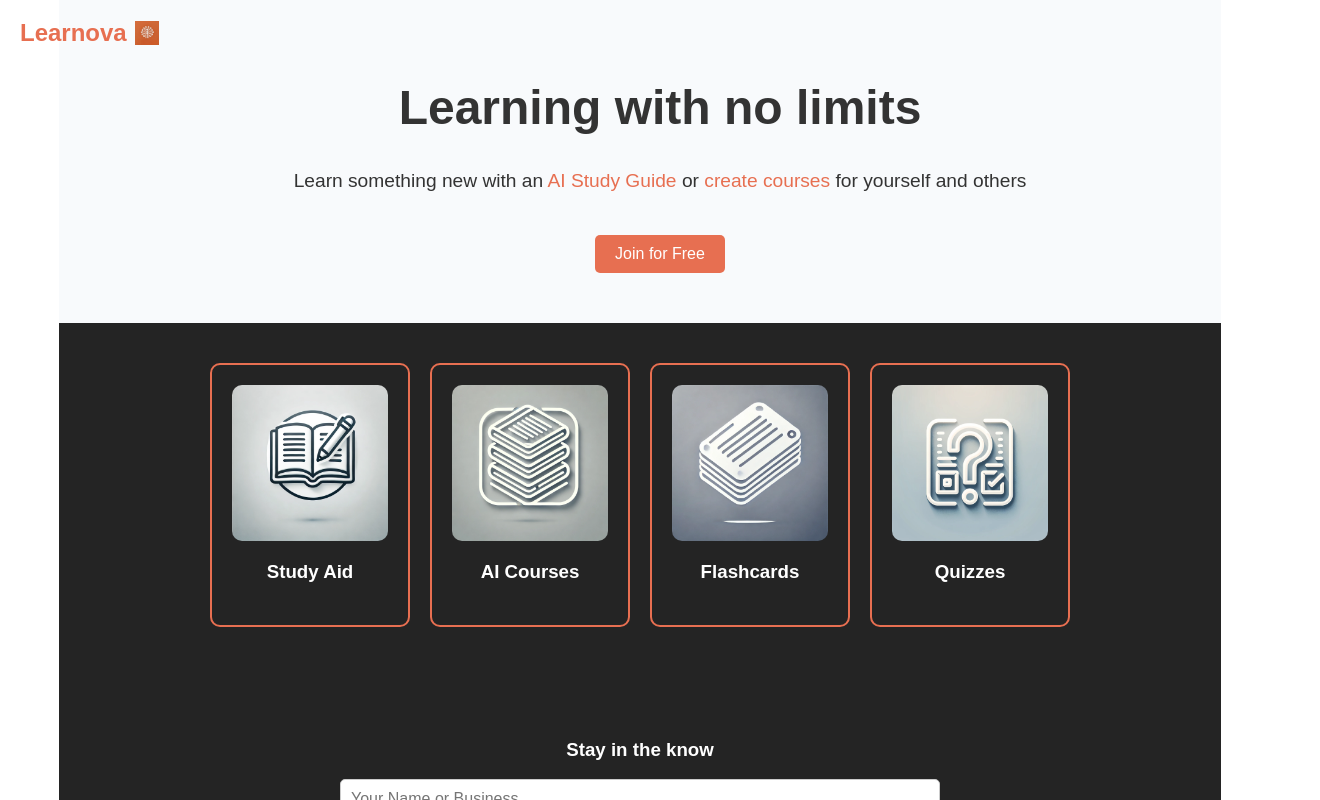
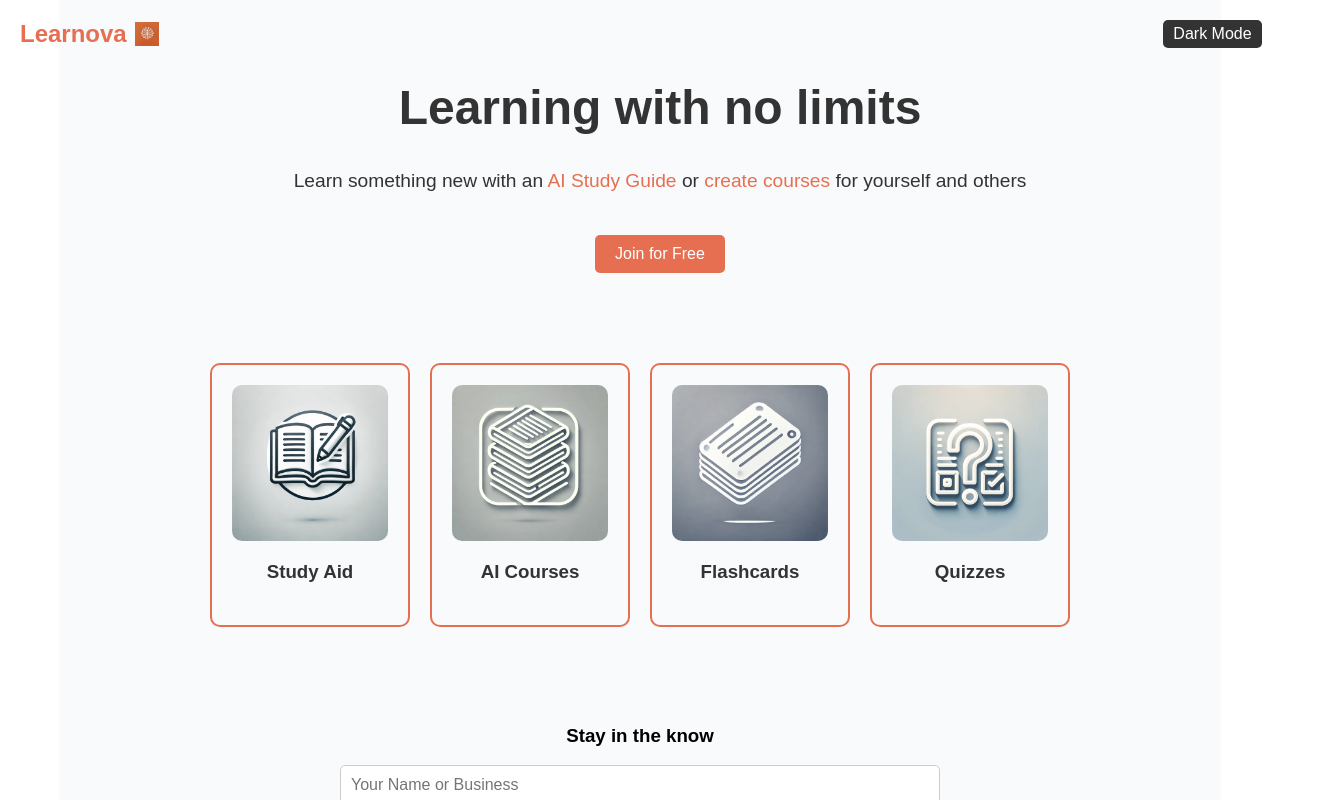
Before and after one commit to Zdrown/LearnovaComingSoon, a React (Vite) app: page / in a window 1280 px wide. Shown: the top 800 px of the page, 1320 px wide, since content can reach past the window. Built offline with nearby package versions, Linux system fonts and the light colour scheme.

Commit message:
light and dark theme

```diff
--- a/src/App.jsx
+++ b/src/App.jsx
@@ -2,6 +2,12 @@ import React, { useState } from 'react';
 import emailjs from '@emailjs/browser';
 
 function ComingSoon() {
+  const [isDarkMode, setIsDarkMode] = useState(false);
+
+  const toggleTheme = () => {
+    setIsDarkMode((prevMode) => !prevMode);
+  };
+
   const [formData, setFormData] = useState({
     name: '',
     email: '',
@@ -33,23 +39,48 @@ function ComingSoon() {
   };
 
   return (
-    <div style={{ fontFamily: 'Arial, sans-serif', color: '#333', overflow: 'hidden' }}>
-      {/* Header with Logo */}
+    <div
+      style={{
+        fontFamily: 'Arial, sans-serif',
+        color: isDarkMode ? '#FFF' : '#333',
+        backgroundColor: isDarkMode ? '#242424' : '#F8FAFC',
+        overflowX: 'hidden',  // Hide any horizontal overflow
+        width: '100%',       // Full viewport width
+        minHeight: '100vh',
+        transition: 'background-color 0.3s ease, color 0.3s ease',
+      }}
+    >
+      {/* Header with Logo and Theme Toggle */}
       <div style={{
         display: 'flex',
         alignItems: 'center',
         padding: '20px',
         position: 'absolute',
         top: '0',
-        left: '0'
+        left: '0',
+        width: '100%',
+        justifyContent: 'space-between',
       }}>
-        <h1 className="header-logo" style={{ fontSize: '1.5em', fontWeight: 'bold', margin: '0', color: '#E76F51' }}>Learnova</h1>
-        <img src="/learnovaicon.png" alt="icon" style={{ width: '24px', height: '24px', marginLeft: '8px' }} />
+        <div style={{ display: 'flex', alignItems: 'center' }}>
+          <h1 className="header-logo" style={{ fontSize: '1.5em', fontWeight: 'bold', margin: '0', color: '#E76F51' }}>Learnova</h1>
+          <img src="/learnovaicon.png" alt="icon" style={{ width: '24px', height: '24px', marginLeft: '8px' }} />
+        </div>
+        <button onClick={toggleTheme} style={{
+          padding: '5px 10px',
+          backgroundColor: isDarkMode ? '#FFF' : '#333',
+          color: isDarkMode ? '#333' : '#FFF',
+          border: 'none',
+          borderRadius: '5px',
+          cursor: 'pointer',
+          marginRight: '3vw'
+        }}>
+          {isDarkMode ? 'Light Mode' : 'Dark Mode'}
+        </button>
       </div>
+
       {/* Hero Section */}
       <div className="hero-section" style={{
         padding: '50px 20px',
-        backgroundColor: '#F8FAFC',
         textAlign: 'center',
         width: '100%'
       }}>
@@ -71,7 +102,7 @@ function ComingSoon() {
         </button>
       </div>
 
-      {/* Informational Cards with Orange Outlines */}
+      {/* Informational Cards */}
       <div style={{
         display: 'flex',
         justifyContent: 'center',
@@ -92,18 +123,18 @@ function ComingSoon() {
             borderRadius: '10px',
             textAlign: 'center',
             width: '200px',
-            border: '2px solid #E76F51', // Orange border for each card
+            border: '2px solid #E76F51',
             boxSizing: 'border-box',
           }}>
             <img src={card.imgSrc} alt={card.title} style={{ width: '100%', borderRadius: '10px' }} />
-            <h3 style={{ color: '#ffff', marginTop: '10px' }}>{card.title}</h3>
+            <h3 style={{ color: isDarkMode ? '#FFF' : '#333', marginTop: '10px' }}>{card.title}</h3>
           </div>
         ))}
       </div>
 
       {/* Form Section */}
       <div className="form-section" style={{ maxWidth: '600px', margin: '20px auto', padding: '30px' }}>
-        <h3 style={{ color: '#ffff', fontWeight: 'bold', marginBottom: '10px', textAlign: 'center' , marginBottom: '15px'}}>
+        <h3 style={{ color: isDarkMode ? '#FFF' : '#000', fontWeight: 'bold', marginBottom: '15px', textAlign: 'center', marginTop: '5px'}}>
           Stay in the know
         </h3>
         <form onSubmit={handleSubmit} style={{ display: 'flex', flexDirection: 'column', gap: '20px' }}>
@@ -151,7 +182,7 @@ function ComingSoon() {
       </div>
 
       {/* Scrolling Banner with Icons */}
-      <div style={{
+        <div style={{
         backgroundColor: '#E76F51',
         paddingTop: '20px',
         paddingBottom: '20px',
@@ -191,7 +222,6 @@ function ComingSoon() {
           </div>
         </div>
       </div>
-
       {/* Keyframes and Media Queries */}
       <style>
         {`
@@ -202,67 +232,23 @@ function ComingSoon() {
 
           /* Media Queries for Responsive Design */
           @media (max-width: 768px) {
-            h1 {
-              font-size: 2em;
-            }
-
-            h3 {
-              font-size: 1em;
-            }
-
-            .hero-section p {
-              font-size: 1em;
-            }
-
-            .button {
-              font-size: 0.9em;
-              padding: 8px 16px;
-            }
-
-            .informational-card {
-              width: 150px;
-              padding: 15px;
-            }
-
-            .header-logo {
-              font-size: 1.2em;
-            }
-
-            .form-section {
-              padding: 20px;
-            }
+            h1 { font-size: 2em; }
+            h3 { font-size: 1em; }
+            .hero-section p { font-size: 1em; }
+            .button { font-size: 0.9em; padding: 8px 16px; }
+            .informational-card { width: 150px; padding: 15px; }
+            .header-logo { font-size: 1.2em; }
+            .form-section { padding: 20px; }
           }
 
           @media (max-width: 480px) {
-            h1 {
-              font-size: 1.8em;
-            }
-
-            h3 {
-              font-size: 0.9em;
-            }
-
-            .hero-section p {
-              font-size: 0.9em;
-            }
-
-            .button {
-              font-size: 0.8em;
-              padding: 6px 12px;
-            }
-
-            .informational-card {
-              width: 130px;
-              padding: 10px;
-            }
-
-            .header-logo {
-              font-size: 1em;
-            }
-
-            .form-section {
-              padding: 15px;
-            }
+            h1 { font-size: 1.8em; }
+            h3 { font-size: 0.9em; }
+            .hero-section p { font-size: 0.9em; }
+            .button { font-size: 0.8em; padding: 6px 12px; }
+            .informational-card { width: 130px; padding: 10px; }
+            .header-logo { font-size: 1em; }
+            .form-section { padding: 15px; }
           }
         `}
       </style>
```
